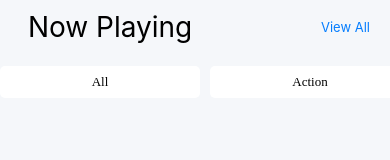
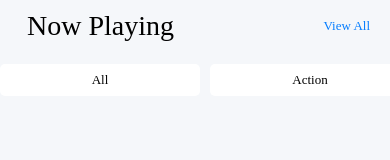
Before and after one commit to JulienMulle/MovieSearch, a React Native app: screen /Home in a window 390 px wide. Shown: the top 160 px of the page. Built offline with nearby package versions, Linux system fonts and the light colour scheme.

Commit message:
ajout des fonts

```diff
--- a/src/screens/HomeScreen.js
+++ b/src/screens/HomeScreen.js
@@ -50,10 +50,12 @@ const styles = StyleSheet.create({
   },
   headerTitle:{
     fontSize: 28,
+    fontFamily: 'NunitoSans-Regular',
   },
   headerSubTitle:{
     fontSize: 13,
     color: Colors.ACTIVE,
+    fontFamily: 'NunitoSans-Bold',
   },
   genreListContainer:{
     paddingVertical: 10,
```
